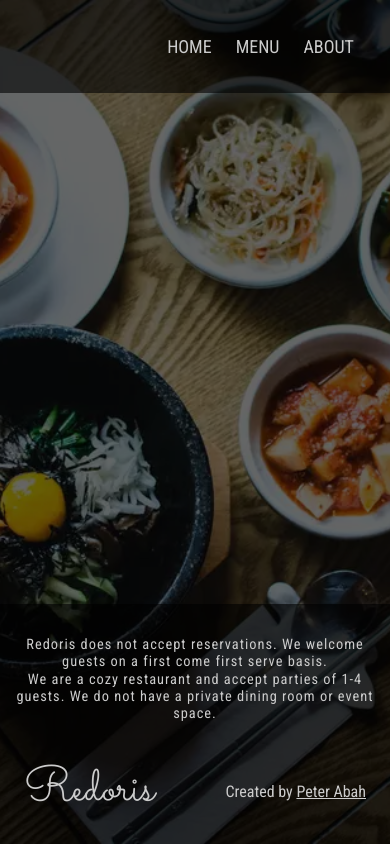
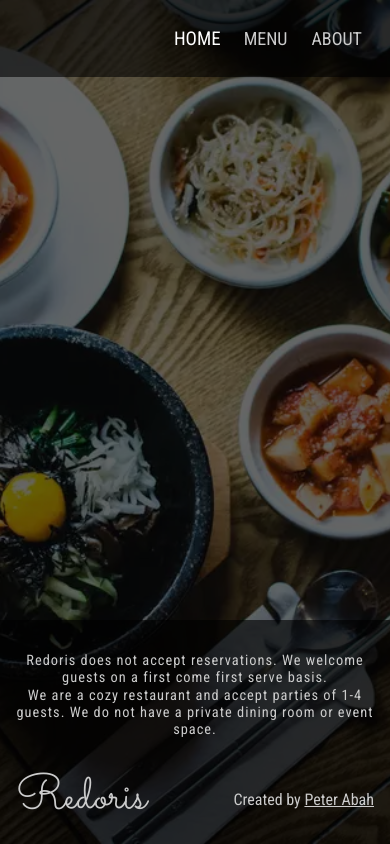
Before and after one commit to peter-abah/redoris-restaurant, a website built with webpack: page dist/index.html in a window 390 px wide. Built offline with Linux system fonts and the light colour scheme.

Commit message:
add minor styles

```diff
--- a/src/index.js
+++ b/src/index.js
@@ -11,6 +11,9 @@ const main = (() => {
     const page = pages[key];
 
     content.innerHTML = page;
+
+    [activeBtn, event.target].forEach(btn => btn.classList.toggle('nav__btn--active'));
+    activeBtn = event.target;
   };
 
   const clearElement = (elem) => {
@@ -26,6 +29,7 @@ const main = (() => {
   };
 
   const btns = [...document.querySelectorAll('.nav__btn')];
+  let activeBtn = document.querySelector('.nav__btn--active');
   const content = document.getElementById('content');
   btns.forEach(btn => btn.addEventListener('click', changePage));
 
--- a/src/scss/base/_base.scss
+++ b/src/scss/base/_base.scss
@@ -30,4 +30,5 @@ button {
   background-color: transparent;
   color: inherit;
   border: none;
+  cursor: pointer;
 }
--- a/src/scss/base/_variables.scss
+++ b/src/scss/base/_variables.scss
@@ -2,6 +2,7 @@
   --bg-color: #333;
   --text-color: #ccc;
   --component-bg: rgba(0, 0, 0, 0.6);
+  --active: #fff;
 
   --font-sans: 'Roboto Condensed', sans-serif;
   --font-display: Sacramento, serif;
--- a/src/scss/components/_footer.scss
+++ b/src/scss/components/_footer.scss
@@ -4,8 +4,14 @@
   align-items: center;
   flex-wrap: wrap;
   margin-top: auto;
-  padding: 1.5rem;
+  padding: 1rem;
   background-color: var(--component-bg);
+}
+
+@media screen and (min-width: 48rem) {
+  .footer {
+    padding: 1.5rem;
+  }
 }
 
 .brand {
--- a/src/scss/components/_nav.scss
+++ b/src/scss/components/_nav.scss
@@ -1,5 +1,5 @@
 .nav {
-  padding: 1.5rem;
+  padding: 1rem;
   background-color: var(--component-bg);
 
   &__btns {
@@ -13,5 +13,17 @@
     font-size: 1.125rem;
     text-decoration: none;
     padding: .75rem;
+    transition: all 150ms ease-in;
+
+    &--active, &:hover {
+      color: var(--active);
+      transform: scale(1.05);
+    }
   }
 }
+
+@media screen and (min-width: 48rem) {
+  .nav {
+    padding: 1.5rem;
+  }
+}
```
Also changed, not shown: dist/index.html, dist/main.js.
